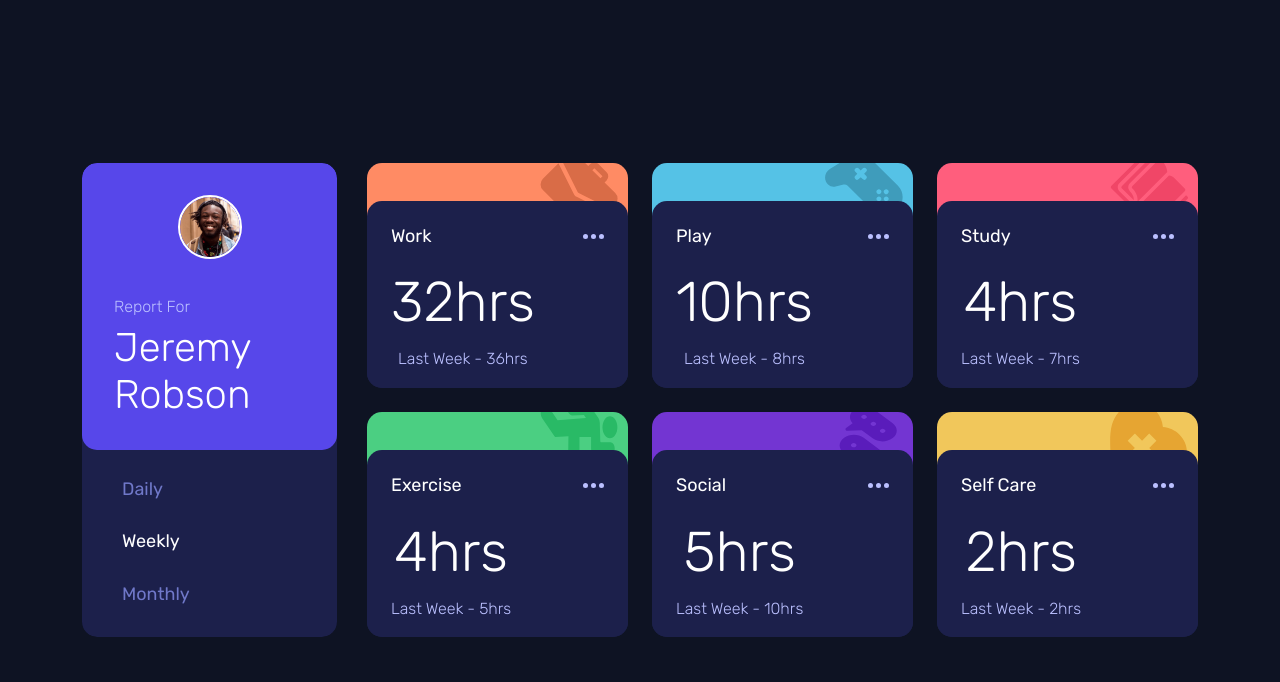
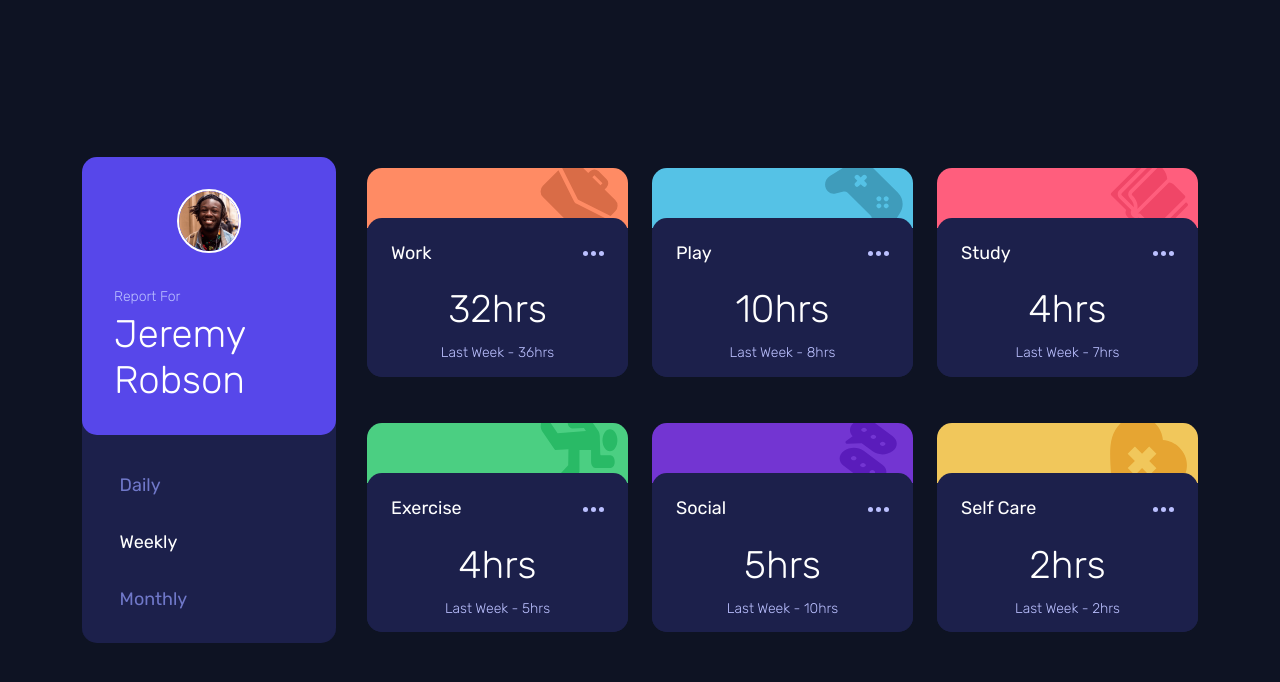
Before and after one commit to codejeroo/time-dashboard-2, a plain HTML site: page index.html in a window 1280 px wide. Drawn offline with Linux system fonts and the light colour scheme.

Commit message:
Fix issues in accessibilities

```diff
--- a/index.html
+++ b/index.html
@@ -1,9 +1,8 @@
 <!DOCTYPE html>
-<html>
+<html lang="en">
   <head>
     <meta charset="UTF-8" />
     <meta name="viewport" content="width=device-width, initial-scale=1.0" />
-    <!-- displays site properly based on user's device -->
     <link
       rel="icon"
       type="image/png"
@@ -11,171 +10,185 @@
       href="./images/favicon-32x32.png"
     />
     <title>Frontend Mentor | Time tracking dashboard</title>
-    <link rel="stylesheet" href="style.css">
+    <link rel="stylesheet" href="style.css" />
     <script src="script.js" defer></script>
   </head>
   <body>
     <main class="main-container">
-
       <section class="section-user">
         <div class="user-box">
           <img
             src="./images/image-jeremy.png"
-              alt="picture of user"
+            alt="Profile picture of Jeremy Robson"
             class="user-icon"
             height="64"
             width="64"
           />
           <div class="user-report-box">
             <span class="text-preset-6">Report For</span>
-              <span class="user-name text-preset-4">Jeremy Robson</span>
+            <h1 class="user-name text-preset-4">Jeremy Robson</h1>
           </div>
         </div>
-
         <div class="user-bottom-box text-preset-5-regular">
           <button class="category" type="button">Daily</button>
           <button class="category highlight" type="button">Weekly</button>
           <button class="category" type="button">Monthly</button>
         </div>
-
       </section>
 
       <article class="time-card work">
         <img
           src="./images/icon-work.svg"
-          alt="work icon"
+          alt="Work icon"
           class="work-icon"
           height="78"
           width="78"
         />
         <div class="card-bottom">
-
           <div class="card-header">
             <span class="text-preset-5-medium">Work</span>
-              <img src="./images/icon-ellipsis.svg" alt="a picture of ellipsis" class="options" height="5" width="21">
+            <img
+              src="./images/icon-ellipsis.svg"
+              alt="Options"
+              class="options"
+              height="5"
+              width="21"
+            />
           </div>
           <div class="card-nav">
-            <span class=" current-time text-preset-3">32hrs</span>
-            <span class=" past-time text-preset-6">Last Week - 36hrs</span>
+            <span class="current-time text-preset-3">32hrs</span>
+            <span class="past-time text-preset-6">Last Week - 36hrs</span>
           </div>
-            </span>
-
         </div>
       </article>
 
       <article class="time-card play">
         <img
           src="./images/icon-play.svg"
-          alt="work icon"
+          alt="Play icon"
           class="work-icon"
           height="78"
           width="78"
         />
         <div class="card-bottom">
-
           <div class="card-header">
             <span class="text-preset-5-medium">Play</span>
-              <img src="./images/icon-ellipsis.svg" alt="a picture of ellipsis" class="options" height="5" width="21">
+            <img
+              src="./images/icon-ellipsis.svg"
+              alt="Options"
+              class="options"
+              height="5"
+              width="21"
+            />
           </div>
           <div class="card-nav">
             <span class="current-time text-preset-3">10hrs</span>
             <span class="past-time text-preset-6">Last Week - 36hrs</span>
           </div>
-            </span>
-
         </div>
       </article>
-
 
       <article class="time-card study">
         <img
           src="./images/icon-study.svg"
-          alt="work icon"
+          alt="Study icon"
           class="work-icon"
           height="78"
           width="78"
         />
         <div class="card-bottom">
-
           <div class="card-header">
             <span class="text-preset-5-medium">Study</span>
-              <img src="./images/icon-ellipsis.svg" alt="a picture of ellipsis" class="options" height="5" width="21">
+            <img
+              src="./images/icon-ellipsis.svg"
+              alt="Options"
+              class="options"
+              height="5"
+              width="21"
+            />
           </div>
           <div class="card-nav">
             <span class="current-time text-preset-3">4hrs</span>
             <span class="past-time text-preset-6">Last Week - 7hrs</span>
           </div>
-            </span>
-
         </div>
       </article>
 
       <article class="time-card exercise">
         <img
           src="./images/icon-exercise.svg"
-          alt="work icon"
+          alt="Exercise icon"
           class="work-icon"
           height="78"
           width="78"
         />
         <div class="card-bottom">
-
           <div class="card-header">
             <span class="text-preset-5-medium">Exercise</span>
-              <img src="./images/icon-ellipsis.svg" alt="a picture of ellipsis" class="options" height="5" width="21">
+            <img
+              src="./images/icon-ellipsis.svg"
+              alt="Options"
+              class="options"
+              height="5"
+              width="21"
+            />
           </div>
           <div class="card-nav">
             <span class="current-time text-preset-3">4hrs</span>
             <span class="past-time text-preset-6">Last Week - 5hrs</span>
           </div>
-            </span>
-
         </div>
       </article>
 
       <article class="time-card social">
         <img
           src="./images/icon-social.svg"
-          alt="work icon"
+          alt="Social icon"
           class="work-icon"
           height="78"
           width="78"
         />
         <div class="card-bottom">
-
           <div class="card-header">
             <span class="text-preset-5-medium">Social</span>
-              <img src="./images/icon-ellipsis.svg" alt="a picture of ellipsis" class="options" height="5" width="21">
+            <img
+              src="./images/icon-ellipsis.svg"
+              alt="Options"
+              class="options"
+              height="5"
+              width="21"
+            />
           </div>
           <div class="card-nav">
             <span class="current-time text-preset-3">5hrs</span>
-            <span class=" past-time text-preset-6">Last Week - 10hrs</span>
+            <span class="past-time text-preset-6">Last Week - 10hrs</span>
           </div>
-            </span>
-
         </div>
       </article>
 
       <article class="time-card self-care">
         <img
           src="./images/icon-self-care.svg"
-          alt="work icon"
+          alt="Self Care icon"
           class="work-icon"
           height="78"
           width="78"
         />
         <div class="card-bottom">
-
           <div class="card-header">
             <span class="text-preset-5-medium">Self Care</span>
-              <img src="./images/icon-ellipsis.svg" alt="a picture of ellipsis" class="options" height="5" width="21">
+            <img
+              src="./images/icon-ellipsis.svg"
+              alt="Options"
+              class="options"
+              height="5"
+              width="21"
+            />
           </div>
           <div class="card-nav">
             <span class="current-time text-preset-3">2hrs</span>
-            <span class=" past-time text-preset-6">Last Week - 2hrs</span>
+            <span class="past-time text-preset-6">Last Week - 2hrs</span>
           </div>
-            </span>
-
         </div>
       </article>
     </main>
--- a/script.js
+++ b/script.js
@@ -16,8 +16,8 @@
 // Update DOM content based on selected timeframe
 function updateContent(timeframe, data) {
   data.forEach((item, index) => {
-    let current = item.timeframes[timeframe].current;
-    let previous = item.timeframes[timeframe].previous;
+    const current = item.timeframes[timeframe].current;
+    const previous = item.timeframes[timeframe].previous;
 
     const currentLabel = current === 1 ? "hr" : "hrs";
     const previousLabel = previous === 1 ? "hr" : "hrs";
--- a/style.css
+++ b/style.css
@@ -1,4 +1,5 @@
 @import url('https://fonts.googleapis.com/css2?family=Rubik:ital,wght@0,300..900;1,300..900&display=swap');
+
 * {
   margin: 0;
   padding: 0;
@@ -7,7 +8,7 @@
 
 body {
   background-color: var(--cs-navy-950);
-  min-height: 100vh;
+  min-block-size: 100vh;
   display: grid;
   place-items: center;
 }
@@ -16,78 +17,75 @@
 
 .text-preset-1 {
   font-family: "Rubik", sans-serif;
-  font-size: 3.5rem;
+  font-size: clamp(2.5rem, 4vw + 1rem, 3.5rem);
   font-weight: 300;
-  line-height: 4.125em;
-  letter-spacing: 0;
+  line-height: 1.2;
 }
 
 .text-preset-2 {
   font-family: "Rubik", sans-serif;
-  font-size: 2.5rem;
+  font-size: clamp(1.8rem, 3vw + 0.8rem, 2.5rem);
   font-weight: 300;
-  line-height: 2.9375em;
-  letter-spacing: 0;
+  line-height: 1.2;
 }
 
 .text-preset-3 {
   font-family: "Rubik", sans-serif;
   color: var(--cs-white);
-  font-size: 2rem; /* 32px → 2rem */
+  font-size: clamp(1.5rem, 2vw + 1rem, 2rem);
   font-weight: 300;
-  line-height: 2.375em;
-  letter-spacing: 0;
+  line-height: 1.2;
 }
 
 .text-preset-4 {
   font-family: "Rubik", sans-serif;
-  font-size: 1.5rem; /* 24px → 1.5rem */
+  font-size: clamp(1.2rem, 1vw + 1rem, 1.5rem);
   font-weight: 300;
-  color: white;
-  line-height: 1.75em;
-  letter-spacing: 0;
+  color: var(--cs-white);
+  line-height: 1.2;
 }
 
 .text-preset-5-medium {
   font-family: "Rubik", sans-serif;
-  font-size: 1.125rem;
+  font-size: clamp(1rem, 0.8vw + 0.8rem, 1.125rem);
   color: var(--cs-white);
   font-weight: 400;
-  line-height: 1.3125em;
-  letter-spacing: 0;
+  line-height: 1.3;
 }
 
 .text-preset-5-regular {
   font-family: "Rubik", sans-serif;
-  font-size: 1.125rem;
+  font-size: clamp(1rem, 0.8vw + 0.8rem, 1.125rem);
   font-weight: 400;
   color: var(--cs-purple-500);
-  line-height: 1.3125em;
-  letter-spacing: 0;
+  line-height: 1.3;
 }
 
 .text-preset-6 {
   font-family: "Rubik", sans-serif;
-  color: #BBC0FF;
-  font-size: 0.875rem; /* 14px → 0.875rem */
+  color: var(--cs-navy-200);
+  font-size: clamp(0.75rem, 0.5vw + 0.5rem, 0.875rem);
   font-weight: 300;
-  line-height: 1.125em;
-  letter-spacing: 0;
+  line-height: 1.1;
 }
 
-/* Color */
+/* Color Variables */
 
 :root {
   --cs-white: #fff;
   --cs-black: #000;
+
   --cs-navy-950: #0E1323;
   --cs-navy-900: #1C204B;
   --cs-navy-800: #33397A;
   --cs-navy-200: #BBC0FF;
+
   --cs-orange-300: #FF8B64;
+
   --cs-purple-700: #7335D2;
   --cs-purple-600: #5747EA;
   --cs-purple-500: #7078C9;
+
   --cs-blue-300: #55C2E6;
   --cs-pink-400: #FF5E7D;
   --cs-green-400: #4BCF82;
@@ -96,15 +94,15 @@
 
 .main-container {
   display: flex;
-  width: 100%;
   flex-direction: column;
   justify-content: center;
   align-items: center;
-  gap: 1.5rem; /* 24px → 1.5rem */
+  inline-size: 100%;
+  gap: clamp(1rem, 2vw, 1.5rem);
 }
 
 .section-user {
-  border-radius: 0.9375rem; /* 15px → 0.9375rem */
+  border-radius: 0.9375rem;
 }
 
 .user-box {
@@ -112,34 +110,35 @@
   justify-content: center;
   align-items: center;
   background-color: var(--cs-purple-600);
-  padding: 2rem; /* 32px → 2rem */
-  gap: 1.5rem; /* 24px → 1.5rem */
+  padding-block: clamp(1.5rem, 3vw, 2rem);
+  padding-inline: clamp(1.5rem, 3vw, 2rem);
+  gap: clamp(1rem, 2vw, 1.5rem);
   border-radius: 0.9375rem;
-  margin-bottom: -1.5rem; /* -24px → -1.5rem */
+  margin-block-end: clamp(-1rem, -2vw, -1.5rem);
   position: relative;
   z-index: 1;
 }
 
 .user-icon {
-  border: 0.125rem solid white; /* 2px → 0.125rem */
+  border: 0.125rem solid var(--cs-white);
   border-radius: 50%;
 }
 
 .user-bottom-box {
-  padding-top: 3rem; /* 48px → 3rem */
-  padding-bottom: 1.5625rem; /* 25px → 1.5625rem */
+  padding-block-start: clamp(2rem, 4vw, 3rem);
+  padding-block-end: clamp(1rem, 2vw, 1.5rem);
   display: flex;
   justify-content: space-around;
   background-color: var(--cs-navy-900);
   border-radius: 0 0 0.9375rem 0.9375rem;
-  border-bottom: 0.125rem solid var(--cs-navy-900); /* 2px → 0.125rem */
+  border-block-end: 0.125rem solid var(--cs-navy-900);
   z-index: 0;
 }
 
 .user-report-box {
   display: flex;
   flex-direction: column;
-  gap: 0.5rem; /* 8px → 0.5rem */
+  gap: clamp(0.25rem, 0.5vw, 0.5rem);
 }
 
 .time-card {
@@ -147,15 +146,16 @@
   flex-direction: column;
   overflow: hidden;
   border-radius: 0.9375rem;
-  min-width: 20.4375rem; /* 327px → 20.4375rem */
-  min-height: 10rem; /* 160px → 10rem */
+  min-inline-size: clamp(18rem, 40vw, 20.5rem);
+  min-block-size: clamp(8rem, 20vw, 10rem);
 }
 
 .card-bottom {
-  margin-top: -1.875rem; /* -30px → -1.875rem */
-  margin-bottom: -1.25rem; /* -20px → -1.25rem */
+  margin-block-start: clamp(-1.25rem, -2vw, -1.5rem);
+  margin-block-end: clamp(-0.5rem, -1vw, -1.25rem);
   border-radius: 0.9375rem;
-  padding: 1.5rem; /* 24px → 1.5rem */
+  padding-block: clamp(1rem, 2vw, 1.5rem);
+  padding-inline: clamp(1rem, 2vw, 1.5rem);
   background-color: var(--cs-navy-900);
 }
 
@@ -167,75 +167,40 @@
 
 .card-nav {
   display: flex;
-  gap: 4.4375rem; /* 71px → 4.4375rem */
+  gap: clamp(2rem, 4vw, 4.5rem);
   align-items: center;
 }
 
 .work-icon {
-  margin-top: -0.625rem; /* -10px → -0.625rem */
+  margin-block-start: clamp(-0.5rem, -1vw, -0.625rem);
   align-self: end;
-  margin-right: 0.625rem; /* 10px → 0.625rem */
+  margin-inline-end: clamp(0.5rem, 1vw, 0.625rem);
 }
 
-/* Background gradients keep using px for band height to match design; could also use rem if desired */
-.work {
-  background: linear-gradient(
-    var(--cs-orange-300) 0 3.75rem, /* 60px → 3.75rem */
-    var(--cs-navy-900) 3.75rem 100%
-  );
-}
-
-.play {
-  background: linear-gradient(
-    var(--cs-blue-300) 0 3.75rem,
-    var(--cs-navy-900) 3.75rem 100%
-  );
-}
-
-.study {
-  background: linear-gradient(
-    var(--cs-pink-400) 0 3.75rem,
-    var(--cs-navy-900) 3.75rem 100%
-  );
-}
-
-.exercise {
-  background: linear-gradient(
-    var(--cs-green-400) 0 3.75rem,
-    var(--cs-navy-900) 3.75rem 100%
-  );
-}
-
-.social {
-  background: linear-gradient(
-    var(--cs-purple-700) 0 3.75rem,
-    var(--cs-navy-900) 3.75rem 100%
-  );
-}
-
-.self-care {
-  background: linear-gradient(
-    var(--cs-yellow-400) 0 3.75rem,
-    var(--cs-navy-900) 3.75rem 100%
-  );
-}
+/* Gradients remain unchanged for design */
+.work { background: linear-gradient(var(--cs-orange-300) 0 60px, var(--cs-navy-900) 60px 100%); }
+.play { background: linear-gradient(var(--cs-blue-300) 0 60px, var(--cs-navy-900) 60px 100%); }
+.study { background: linear-gradient(var(--cs-pink-400) 0 60px, var(--cs-navy-900) 60px 100%); }
+.exercise { background: linear-gradient(var(--cs-green-400) 0 60px, var(--cs-navy-900) 60px 100%); }
+.social { background: linear-gradient(var(--cs-purple-700) 0 60px, var(--cs-navy-900) 60px 100%); }
+.self-care { background: linear-gradient(var(--cs-yellow-400) 0 60px, var(--cs-navy-900) 60px 100%); }
 
 /* Media Queries */
+
 @media (min-width: 37.5em) {
   .main-container {
     display: grid;
     grid-template-columns: repeat(3, 1fr);
-    gap: 1.5rem; /* 24px → 1.5rem */
+    gap: clamp(1rem, 2vw, 1.5rem);
   }
 
   .time-card {
-    min-width: 13.3125rem; /* 213px → 13.3125rem */
-    min-height: 11.75rem; /* 188px → 11.75rem */
+    min-inline-size: clamp(12rem, 20vw, 13.3rem);
+    min-block-size: clamp(9rem, 20vw, 11.75rem);
   }
 
   .section-user {
-    grid-column-start: 1;
-    grid-column-end: 4;
+    grid-column: 1 / -1;
   }
 
   .card-nav {
@@ -244,76 +209,53 @@
   }
 
   .text-preset-3 {
-    font-size: 3.5rem; /* 56px → 3.5rem */
-    line-height: 4.125rem; /* 66px → 4.125rem */
+    font-size: clamp(2rem, 3vw, 3.5rem);
   }
 }
 
 @media (min-width: 62.5em) {
   .main-container {
-    display: grid;
     grid-template-columns: repeat(4, 1fr);
     grid-template-rows: repeat(2, 1fr);
-    gap: 1.5rem; /* 24px → 1.5rem */
-    max-width: 69.75rem; /* 1116px → 69.75rem */
-    max-height: 32.5rem; /* 520px → 32.5rem */
+    max-inline-size: 69.75rem;
+    max-block-size: 32.5rem;
   }
 
   .user-bottom-box > span {
-    margin-left: 2rem; /* 32px → 2rem */
+    margin-inline-start: clamp(1rem, 2vw, 2rem);
   }
 
   .user-name {
-    line-height: 2.9375rem; /* 47px → 2.9375rem */
-    font-size: 2.5rem; /* 40px → 2.5rem */
-  }
-
-  .time-card {
-    align-self: stretch;
-  }
-
-  .card-nav {
-    justify-self: flex-start;
+    font-size: clamp(1.8rem, 3vw, 2.5rem);
   }
 
   .current-time {
-    margin-top: 1.3125rem; /* 21px → 1.3125rem */
+    margin-block-start: clamp(1rem, 2vw, 1.3rem);
   }
 
   .text-preset-6 {
-    margin-top: 0.9375rem; /* 15px → 0.9375rem */
-    font-size: 1rem; /* 16px → 1rem */
+    margin-block-start: clamp(0.5rem, 1vw, 0.9rem);
+    font-size: clamp(0.875rem, 1vw, 1rem);
   }
 
   .section-user {
     grid-column: 1 / 2;
     grid-row: 1 / 3;
-    align-self: stretch;
-    justify-self: stretch;
-    display: flex;
-    flex-direction: column;
-    max-width: 15.9375rem; /* 255px → 15.9375rem */
-    overflow: hidden;
+    max-inline-size: clamp(14rem, 20vw, 15.9rem);
     border-radius: 0.9375rem;
   }
 
   .user-box {
-    display: flex;
     flex-direction: column;
-    justify-content: center;
-    align-items: center;
-    background-color: var(--cs-purple-600);
-    padding: 2rem; /* 32px → 2rem */
+    padding-block: clamp(1.5rem, 3vw, 2rem);
+    padding-inline: clamp(1.5rem, 3vw, 2rem);
   }
 
   .user-bottom-box {
-    padding-top: 3rem; /* 48px → 3rem */
-    padding-bottom: 1.5625rem; /* 25px → 1.5625rem */
-    display: flex;
     flex-direction: column;
-    gap: 1.3125rem; /* 21px → 1.3125rem */
-    background-color: var(--cs-navy-900);
-    flex: 1;
+    gap: clamp(1rem, 2vw, 1.3rem);
+    padding-block-start: clamp(2rem, 4vw, 3rem);
+    padding-block-end: clamp(1rem, 2vw, 1.5rem);
   }
 }
 
@@ -321,19 +263,15 @@
   background: none;
   border: none;
   display: flex;
-  margin-left: 2rem; /* 32px → 2rem */
+  margin-inline-start: clamp(1rem, 2vw, 2rem);
   color: var(--cs-purple-500);
   font: inherit;
   cursor: pointer;
-  padding: 0.25rem 0.5rem; /* 4px 8px → 0.25rem 0.5rem */
-  border-radius: 0.25rem; /* 4px → 0.25rem */
+  padding-block: clamp(0.25rem, 0.5vw, 0.5rem);
+  padding-inline: clamp(0.5rem, 1vw, 0.75rem);
+  border-radius: 0.25rem;
 }
 
-@media (prefers-reduced-motion: no-preference) {
-  .category {
-    transition: color 0.2s ease, background-color 0.2s ease;
-  }
-}
 
 .highlight {
   color: var(--cs-white);
```
Lines whose indentation alone changed are shown as unchanged.
